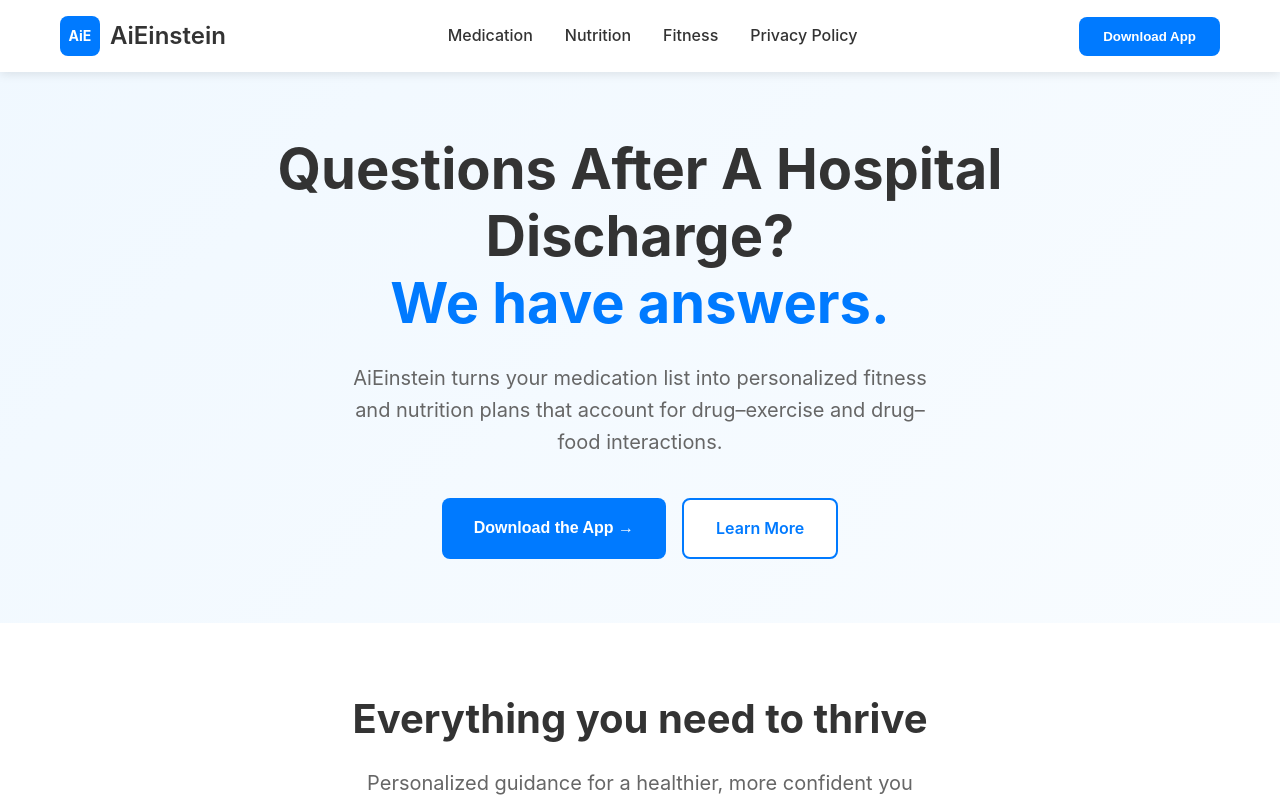
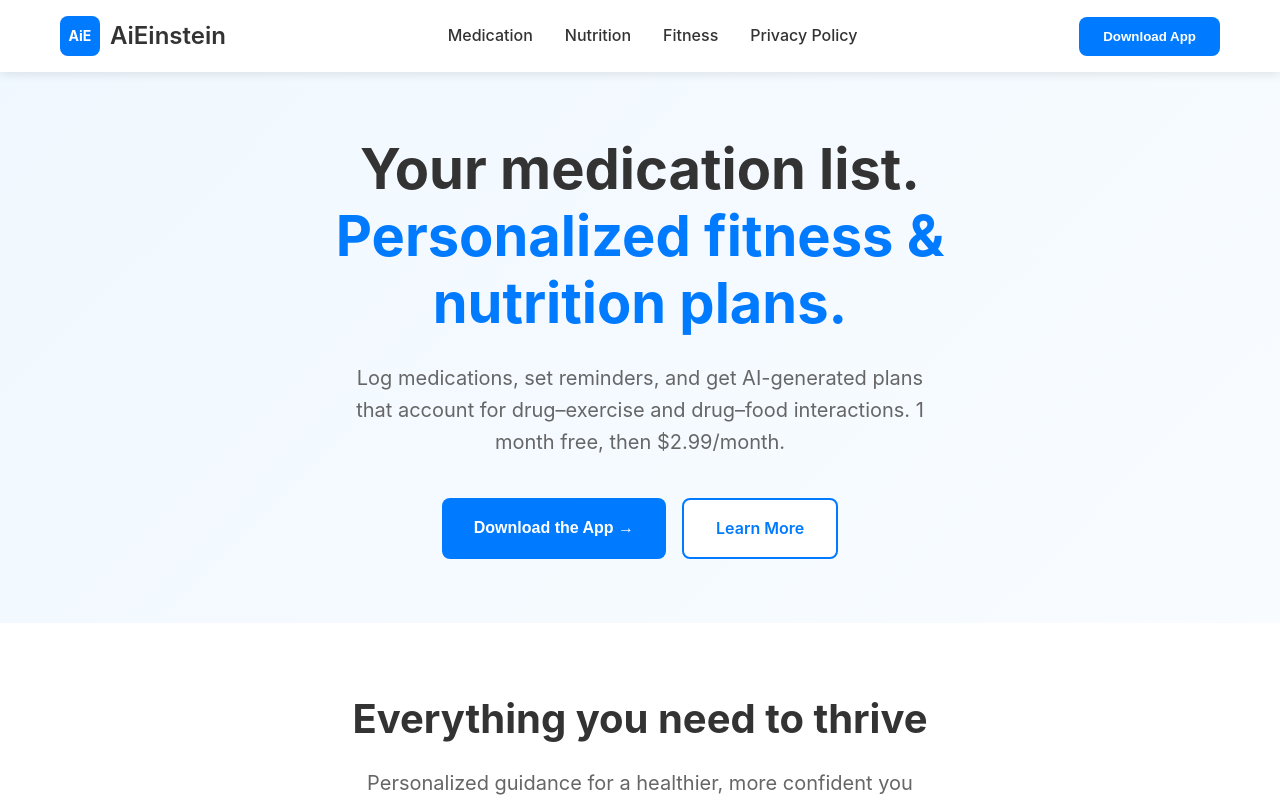
Before and after one commit to tnagel93/aieinstein-website, a plain HTML site: page index.html in a window 1280 px wide. Shown: the top 802 px of the page. Drawn offline with Linux system fonts and the light colour scheme.

Commit message:
Update hero: remove question, focus on app capabilities
Made-with: Cursor

```diff
--- a/index.html
+++ b/index.html
@@ -29,11 +29,11 @@
         <div class="container">
             <div class="hero-content">
                 <h1 class="hero-title">
-                    <span class="title-line">Questions After A Hospital Discharge?</span>
-                    <span class="title-line blue">We have answers.</span>
+                    <span class="title-line">Your medication list.</span>
+                    <span class="title-line blue">Personalized fitness & nutrition plans.</span>
                 </h1>
                 <p class="hero-description">
-                    AiEinstein turns your medication list into personalized fitness and nutrition plans that account for drug–exercise and drug–food interactions.
+                    Log medications, set reminders, and get AI-generated plans that account for drug–exercise and drug–food interactions. 1 month free, then $2.99/month.
                 </p>
                 <div class="hero-buttons">
                     <button class="btn btn-primary">Download the App →</button>
```
